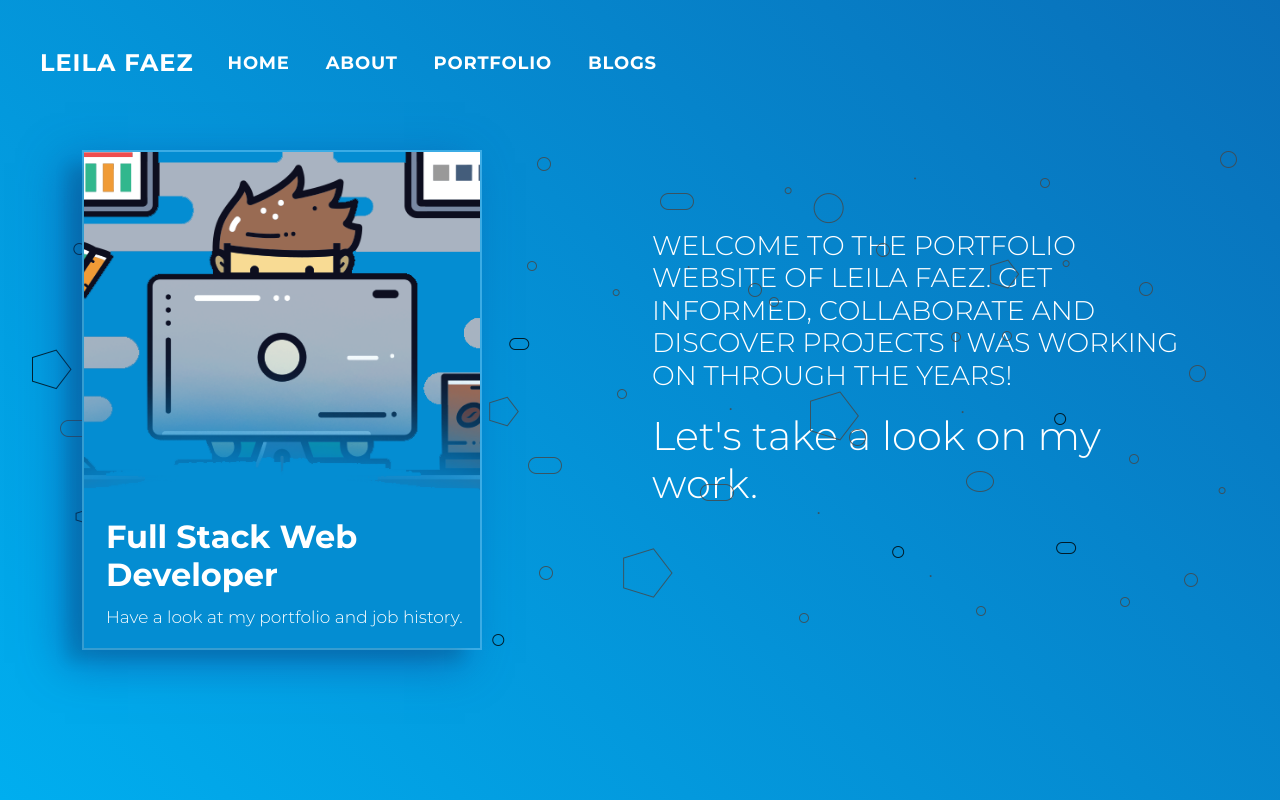
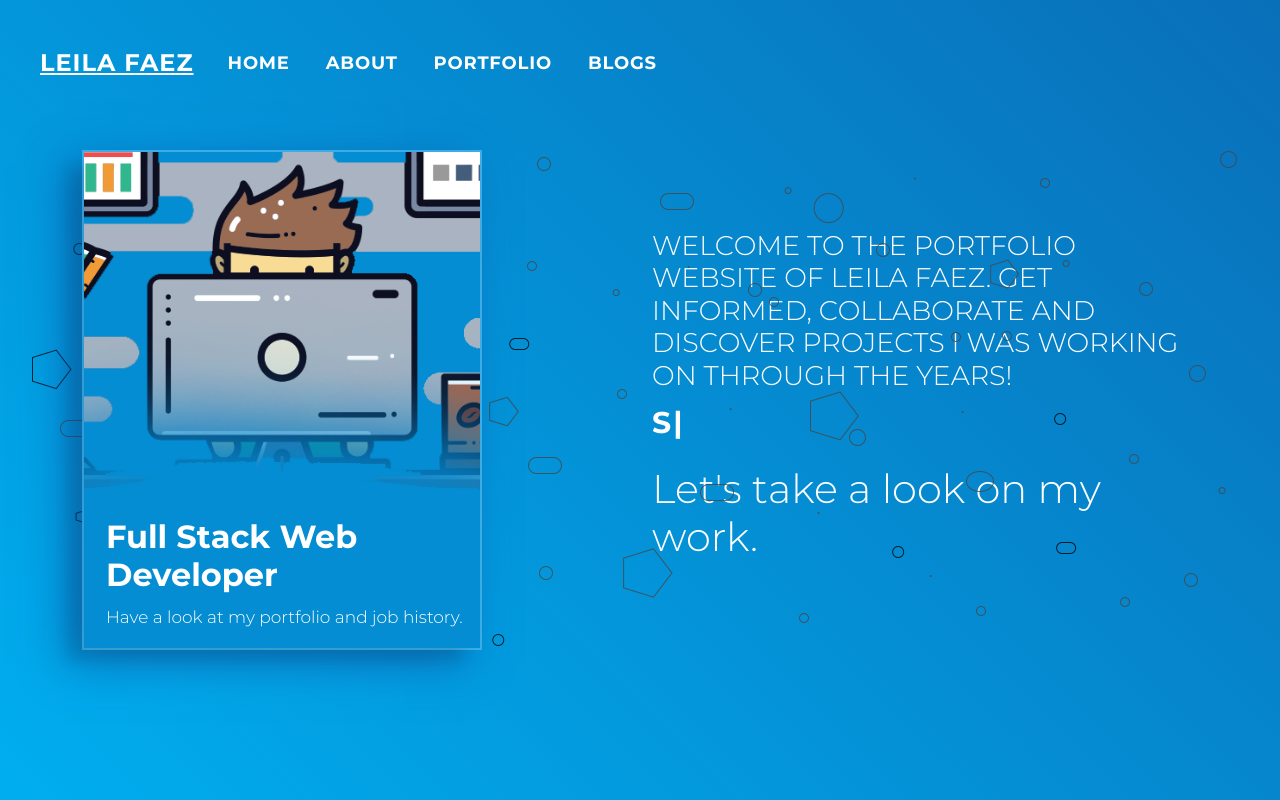
Before and after one commit to leilafaez/portfolio-leila, a Next.js app: page / in a window 1280 px wide. Built offline with nearby package versions, Linux system fonts and the light colour scheme.

Commit message:
use react-typed library for main page text

```diff
--- a/component/shared/Header.js
+++ b/component/shared/Header.js
@@ -4,10 +4,10 @@ import {
   Collapse,
   Navbar,
   NavbarToggler,
-  NavbarBrand,
   Nav,
   NavItem,
 } from "reactstrap";
+import { Router } from "next/router";
 const BsNavLink = (props) => {
   const { href, title } = props;
   return (
@@ -27,11 +27,13 @@ const Header = () => {
         dark
         expand="md"
       >
-        <NavbarBrand>
+      <div className="navbar-brand">
+
           <Link legacyBehavior href="/">
-            <a className="port-navbar-brand">Leila Faez</a>
+              <a className="port-navbar-brand">Leila Faez</a>
           </Link>
-        </NavbarBrand>
+
+      </div>
         <NavbarToggler onClick={toggle} />
         <Collapse isOpen={isOpen} navbar>
           <Nav className="mr-auto" navbar>
--- a/package.json
+++ b/package.json
@@ -14,6 +14,7 @@
     "next": "13.4.7",
     "react": "18.2.0",
     "react-dom": "18.2.0",
+    "react-typed": "^1.2.0",
     "reactstrap": "^8.9.0",
     "saas": "^1.0.0",
     "sass": "^1.63.6"
--- a/pages/index.js
+++ b/pages/index.js
@@ -1,6 +1,9 @@
 import BaseLayout from "@/component/layouts/BaseLayout"
 import {Container , Row,Col} from "reactstrap"
 import React from "react";
+import Typed from "react-typed";
+
+const roles = ["Developer","Scrum master","System Analyst","Tech lover","Team player"];
 
 class Index extends React.Component {
   render() {
@@ -38,6 +41,19 @@ class Index extends React.Component {
                     through the years!
                   </h1>
                 </div>
+                <Typed
+                loop
+                typeSpeed={50}
+                backSpeed={70}
+                strings={roles}
+                backDelay={1000}
+                loopCount={0}
+                showCursor
+                className="self-typed"
+                cursorChar="|"
+                />
+
+
                 <div className="hero-welcome-bio">
                   <h1>Let's take a look on my work.</h1>
                 </div>
--- a/styles/components/_header.scss
+++ b/styles/components/_header.scss
@@ -9,7 +9,6 @@
       text-transform: uppercase;
       letter-spacing: 1px;
       font-weight: bold;
-      text-decoration: none;
     }
     &-item {
       margin-left: 10px;
--- a/styles/main.scss
+++ b/styles/main.scss
@@ -13,3 +13,10 @@ html, body {
     height:100% ;
     font-family: "Montserrat", "Helvetica";
 }
+
+.self-typed {
+    font-size: 30px;
+    color: white;
+    font-weight: bold;
+    letter-spacing: 2px;
+}
```
Also changed, not shown: 1 other file (tests, documents, lock files or other folders).
